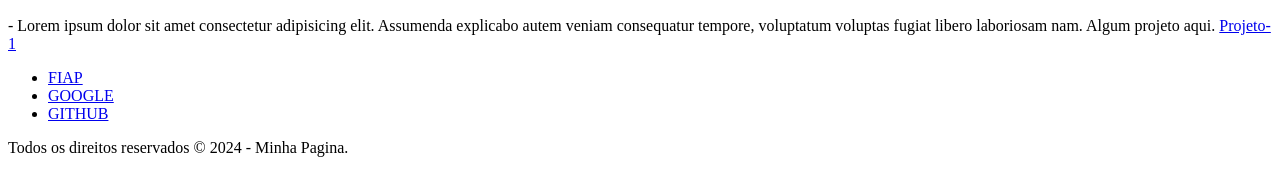
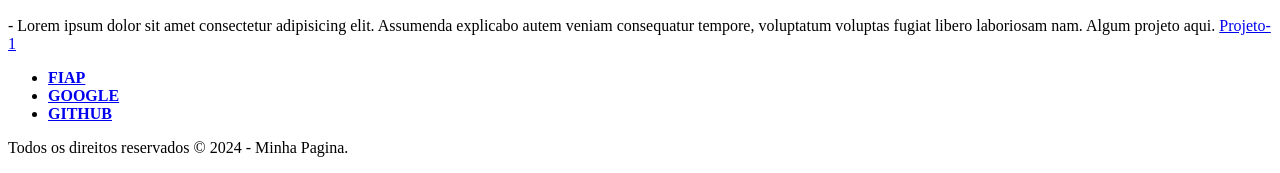
Before and after one commit to felipesora/projeto-inicial, a plain HTML site: page index.html in a window 1280 px wide. Shown: the part 417-590 px from the top of the page. Drawn offline with Linux system fonts and the light colour scheme.

Commit message:
Negrito nos links.

```diff
--- a/css/estilo.css
+++ b/css/estilo.css
@@ -73,3 +73,7 @@
    h2{
     font-family: serif;
    }
+
+   #rodape nav{
+    font-weight: bold;
+   }
```
